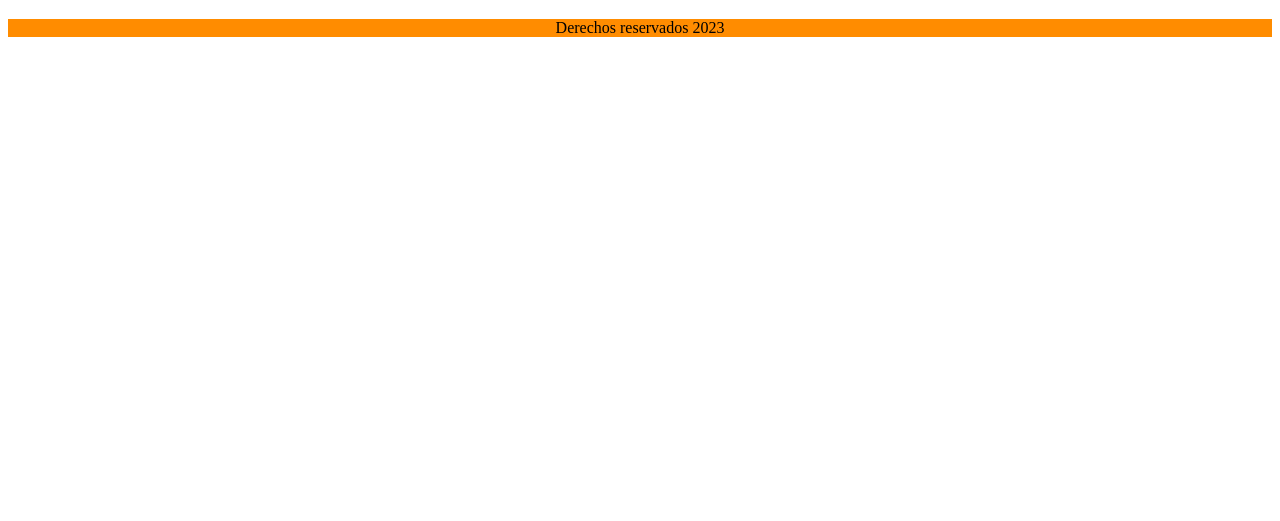
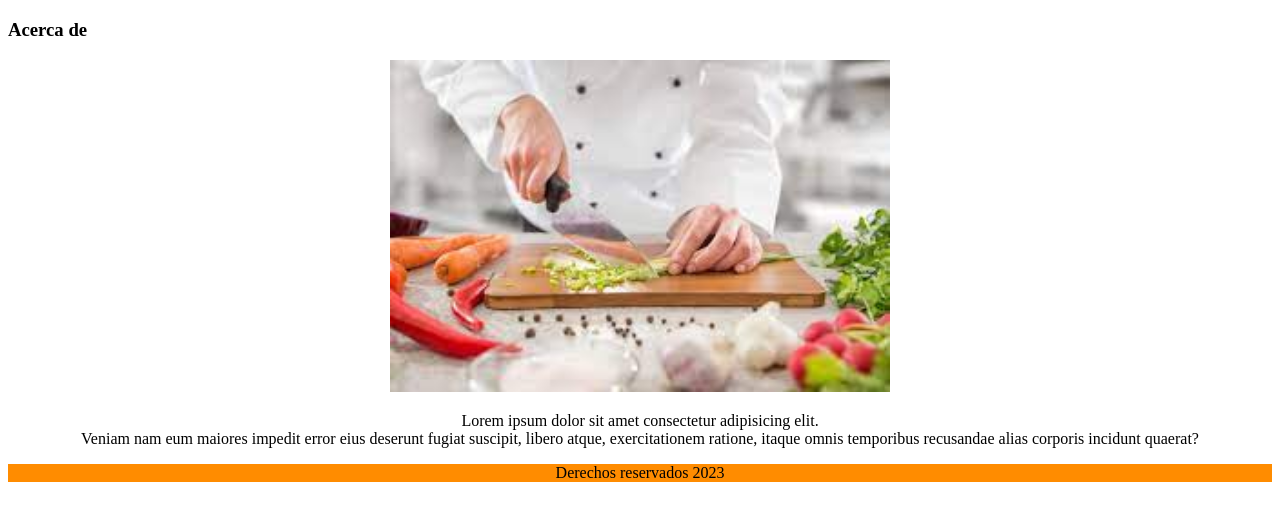
Before and after one commit to AlejoEP/ActividadHtml, a plain HTML site: page AcercaDe.html in a window 1280 px wide. Shown: the part 87-608 px from the top of the page. Drawn offline with Linux system fonts and the light colour scheme.

Commit message:
Pagina usando solo html

```diff
--- a/AcercaDe.html
+++ b/AcercaDe.html
@@ -17,8 +17,11 @@
         <h1 align = "center">La cocina de Juan</h1>
     </header>
 
-    <main>
-
+    <main align = "center">
+        <h3 align = "left">Acerca de</h3>
+        <img width = 500 src="./imagenes/chef.jpg" alt="chef">
+        <p>Lorem ipsum dolor sit amet consectetur adipisicing elit. <br>
+            Veniam nam eum maiores impedit error eius deserunt fugiat suscipit, libero atque, exercitationem ratione, itaque omnis temporibus recusandae alias corporis incidunt quaerat?</p>
     </main>
 
     <footer align = " center" style="background-color: darkorange;">
```
Also changed, not shown: Contacto.html (+12 -0 lines), index.html (+5 -2 lines), receta.html (+2 -0 lines), imagenes/chef.jpg (added), imagenes/descarga.jpg (added).
